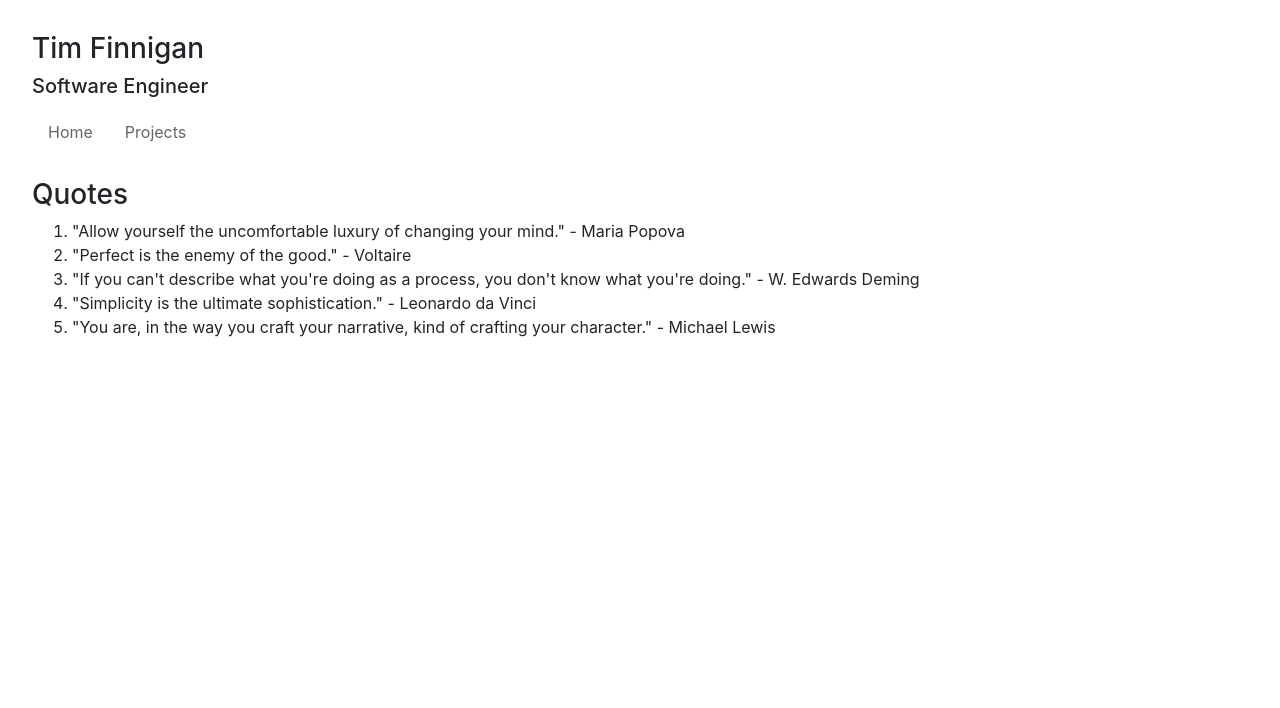
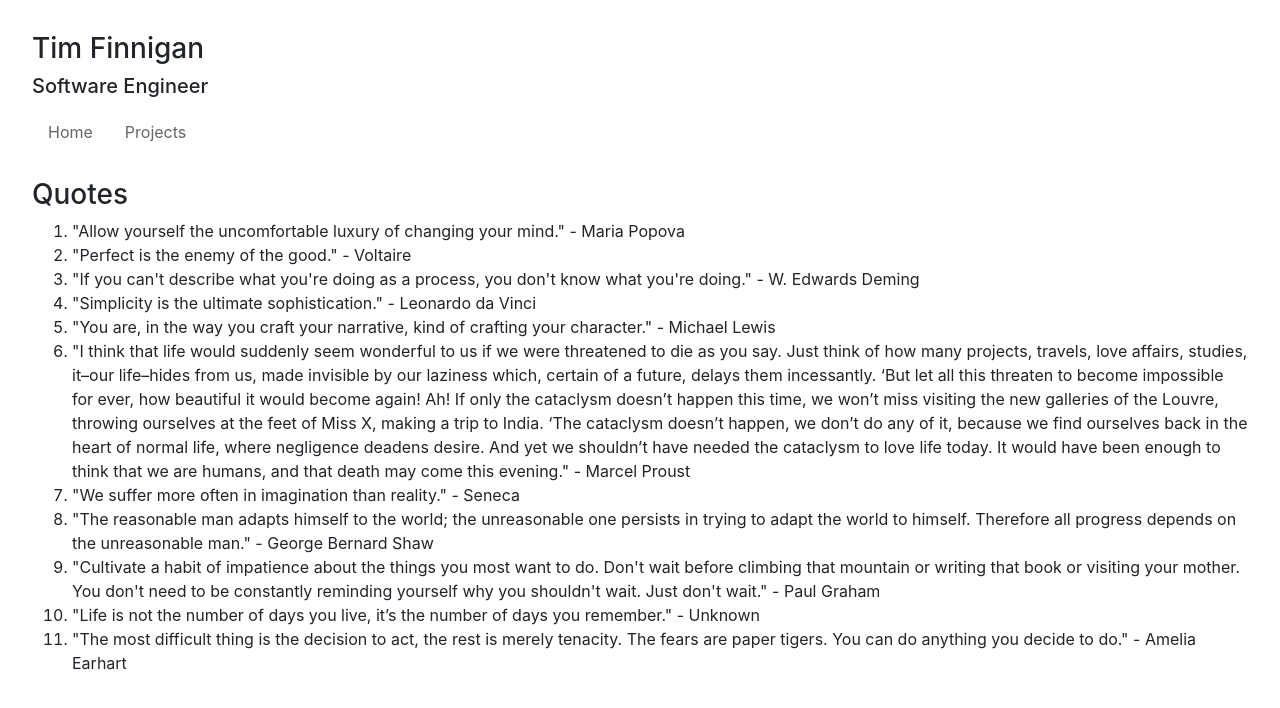
Before and after one commit to TimFinnigan/tim-finnigan-homepage, a React (Create React App) app: page /quotes in a window 1280 px wide. Shown: the top 708 px of the page. Built offline with nearby package versions, Linux system fonts and the light colour scheme.

Commit message:
add new quotes

```diff
--- a/src/quotes.js
+++ b/src/quotes.js
@@ -24,6 +24,43 @@ class Quotes extends React.Component {
             "You are, in the way you craft your narrative, kind of crafting your
             character." - Michael Lewis
           </li>
+          <li>
+            "I think that life would suddenly seem wonderful to us if we were
+            threatened to die as you say. Just think of how many projects,
+            travels, love affairs, studies, it–our life–hides from us, made
+            invisible by our laziness which, certain of a future, delays them
+            incessantly. ‘But let all this threaten to become impossible for
+            ever, how beautiful it would become again! Ah! If only the cataclysm
+            doesn’t happen this time, we won’t miss visiting the new galleries
+            of the Louvre, throwing ourselves at the feet of Miss X, making a
+            trip to India. ‘The cataclysm doesn’t happen, we don’t do any of it,
+            because we find ourselves back in the heart of normal life, where
+            negligence deadens desire. And yet we shouldn’t have needed the
+            cataclysm to love life today. It would have been enough to think
+            that we are humans, and that death may come this evening." - Marcel
+            Proust
+          </li>
+          <li>"We suffer more often in imagination than reality." - Seneca</li>
+          <li>
+            "The reasonable man adapts himself to the world; the unreasonable
+            one persists in trying to adapt the world to himself. Therefore all
+            progress depends on the unreasonable man." - George Bernard Shaw
+          </li>
+          <li>
+            "Cultivate a habit of impatience about the things you most want to
+            do. Don't wait before climbing that mountain or writing that book or
+            visiting your mother. You don't need to be constantly reminding
+            yourself why you shouldn't wait. Just don't wait." - Paul Graham
+          </li>
+          <li>
+            "Life is not the number of days you live, it’s the number of days
+            you remember." - Unknown
+          </li>
+          <li>
+            "The most difficult thing is the decision to act, the rest is merely
+            tenacity. The fears are paper tigers. You can do anything you decide
+            to do." - Amelia Earhart
+          </li>
         </ol>
       </div>
     );
```
